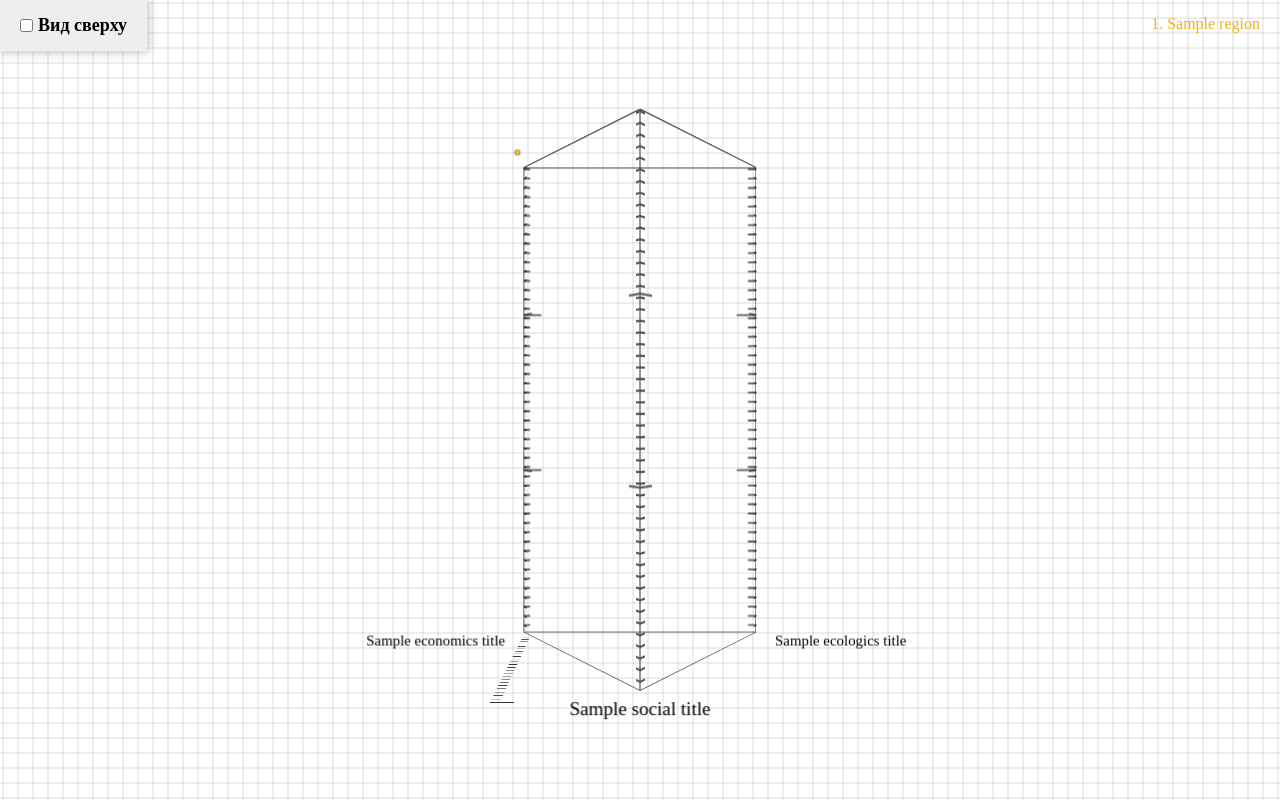
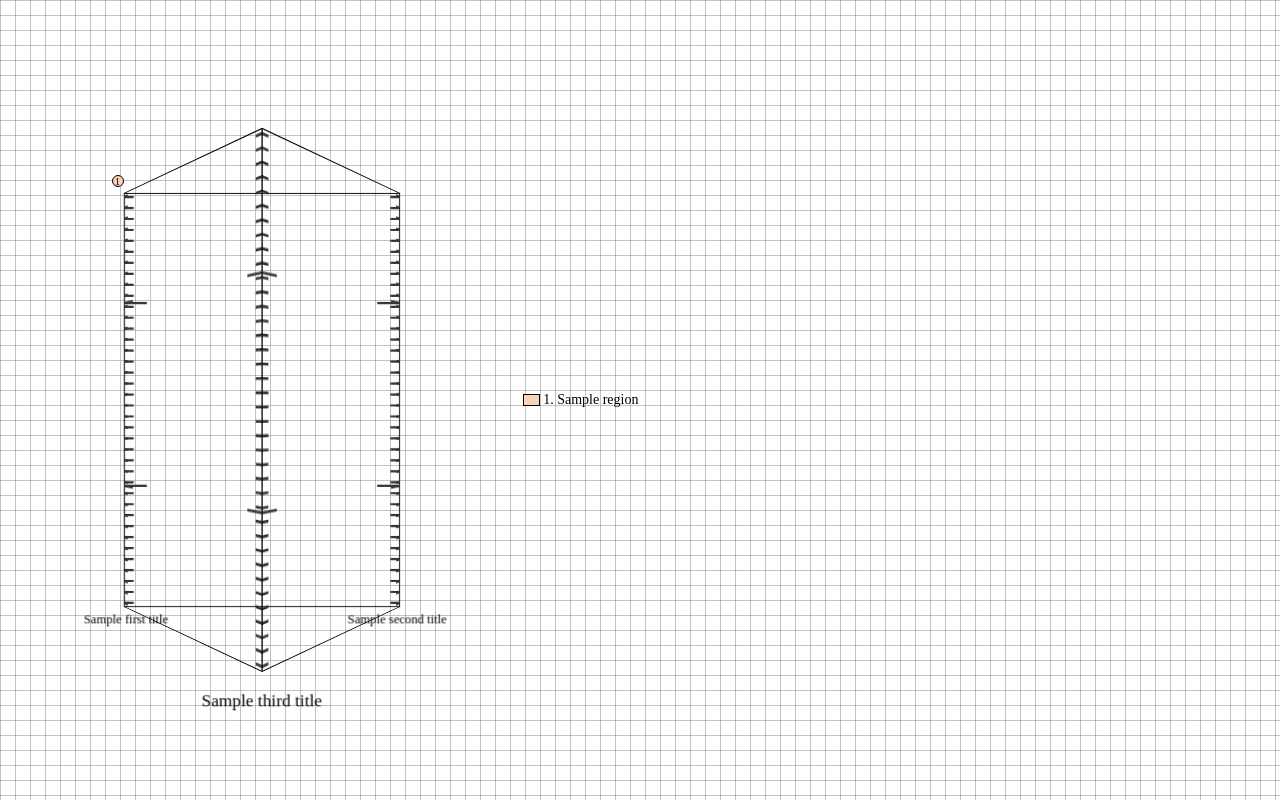
Before and after one commit to as33v/EconomicsPrism, a Flask app: template templates/prism.html in a window 1280 px wide. Run offline with Flask 2, Linux system fonts and the light colour scheme; the template is opened without the code that fills it: most values are stand-ins (such as "Sample title", 1, 10 or a date in 2020).

Commit message:
rewrited template and style

```diff
--- a/main.py
+++ b/main.py
@@ -6,10 +6,10 @@ from flask import Flask, request, render_template
 from functions import get_coordinates
 
 
-REGION_TITLE    = 'Регион'
-SOCIAL_TITLE    = 'Социо'
-ECONOMICS_TITLE = 'Экономика'
-ECOLOGICS_TITLE = 'Экология'
+REGION_TITLE = 'Регион'
+FIRST_TITLE = 'Социо'
+SECOND_TITLE = 'Экономика'
+THIRD_TITLE = 'Экология'
 
 
 app = Flask(__name__)
@@ -22,20 +22,20 @@ def index():
 
         dots = []
         for i in data[REGION_TITLE]:
-            social = data[SOCIAL_TITLE][i]
-            economics = data[ECONOMICS_TITLE][i]
-            ecologics = data[ECOLOGICS_TITLE][i]
+            first = data[FIRST_TITLE][i]
+            second = data[SECOND_TITLE][i]
+            third = data[THIRD_TITLE][i]
 
-            x, y, z = get_coordinates(social, economics, ecologics)
+            x, y, z = get_coordinates(first, second, third)
 
             dots.append({'id': int(i)+1,
                          'region': data[REGION_TITLE][i],
                          'x': x, 'y': y, 'z': z,})
 
         return render_template('prism.html', dots=dots,
-                               social_title=SOCIAL_TITLE,
-                               economics_title=ECONOMICS_TITLE,
-                               ecologics_title=ECOLOGICS_TITLE)
+                               first_title=FIRST_TITLE,
+                               second_title=SECOND_TITLE,
+                               third_title=THIRD_TITLE)
 
     return render_template('index.html')
 
--- a/static/css/prism.css
+++ b/static/css/prism.css
@@ -6,65 +6,120 @@
 
 body {
 	font-family: serif;
-	font-size: 16px;
+    overflow: hidden;
+}
+
+.main {
+    width: 100%;
+    height: 100vh;
+    background: linear-gradient(#888, transparent 1px), linear-gradient(90deg, #888, transparent 1px);
+    background-size: 15px 15px;
+
+    display: flex;
+    flex-direction: row;
+    justify-content: flex-start;
+    align-items: flex-start;
 }
 
 .scene {
-	width: 100%;
     height: 100vh;
-	background: linear-gradient(#bbb, transparent 1px), linear-gradient(90deg, #bbb, transparent 1px);
-	background-size: 15px 15px;
-	background-position: center center;
 
     display: flex;
     justify-content: center;
     align-items: center;
-
-	perspective: 1000px;
+    overflow: hidden;
 }
 
 .prism {
-	width: 250px;
-	height: 500px;
     position: relative;
     transform-style: preserve-3d;
-	transition: all .3s ease;
-    cursor: zoom-in;
+    transition: all .2s ease;
 }
 
-.side { position: absolute; width: inherit; height: inherit; border: 1px solid #333; opacity: 0.8; }
-.left-side { transform-origin: left center; transform: translateZ(-75px) rotateY(-60deg); }
-.right-side { transform-origin: right center; transform: translateZ(-75px) rotateY(60deg); }
-.back-side { transform: rotateY(180deg) translateZ(75px); }
+.side {
+    width: inherit;
+    height: inherit;
 
-.topside-bg { position: absolute; width: 250px; height: 250px; transform-origin: left top; transform: translateZ(-75px) rotateX(90deg) translateZ(-500px); }
-.topside { position: absolute; width: inherit; height: 1px; background: #333; }
-.top-first { transform-origin: center top; transform: translateZ(-75px) rotateX(90deg); }
-.top-second { transform-origin: left top; transform: translateZ(-75px) rotateX(90deg) rotateZ(60deg); }
-.top-third { transform-origin: right top; transform: translateZ(-75px) rotateX(90deg) rotateZ(-60deg); }
+    position: absolute;
+}
 
-.text { position: absolute; transition: all .3s ease; }
-.text-social { transform: translate3d(calc(125px - 50%), 500px, 161.5px); }
-.text-economics { transform: translate3d(calc(-100% - 20px), 500px, -75px); }
-.text-ecologics { transform: translate3d(270px, 500px, -75px); }
+.backside {
+    transform-origin: top;
+}
+
+.leftside {
+    transform-origin: left top;
+}
+
+.rightside {
+    transform-origin: right top;
+}
+
+.text {
+    font-size: 14px;
+
+    position: absolute;
+    top: 100%;
+    transition: all .2s ease;
+}
+
+.text.first {
+    left: 0;
+}
+
+.text.second {
+    right: 0;
+}
+
+.text.third {
+    left: 50%;
+}
 
 .dot {
+    width: 12px;
+    height: 12px;
+    color: #000;
+    font-size: 10px;
+    border: 1px solid #000;
+    border-radius: 50%;
+
     position: absolute;
-	width: 5px;
-	height: 5px;
-	font-size: 5px;
-	font-weight: bold;
-	color: #fff;
-    text-shadow: 0 0 2px #333;
     display: flex;
     justify-content: center;
     align-items: center;
-	border-radius: 50%;
-    box-shadow: 0 0 2px #333;
+    transition: all .2s ease;
 }
 
-.checkbox { padding: 15px 20px; background: #eee; box-shadow: #aaa 0 0 10px; display: flex; align-items: center; position: absolute; top: 0; left: 0; }
-.checkbox input { margin-right: 5px; }
-.checkbox label { font-size: 18px; font-weight: bold; }
+.labels {
+    flex: 1;
+    height: 100%;
+    padding: 40px 10px;
 
-.regions { padding: 15px 20px; position: absolute; top: 0; right: 0; }
+    display: flex;
+    flex-direction: column;
+    flex-wrap: wrap;
+    justify-content: center;
+    align-items: flex-start;
+}
+
+.label {
+    display: block;
+    width: 33%;
+    font-size: 14px;
+    margin: 2px 10px;
+    position: relative;
+}
+
+.label:before {
+    content: "";
+    display: block;
+    width: 15px;
+    height: 10px;
+    background: var(--background, #fff);
+    border: 1px solid #000;
+    margin-right: 3px;
+    position: absolute;
+    left: -20px;
+    top: 50%;
+    transform: translateY(-50%);
+}
--- a/static/js/main.js
+++ b/static/js/main.js
@@ -1,97 +1,110 @@
 const scene = document.querySelector('.scene');
+const prism = document.querySelector('.prism');
+const prismSides = document.querySelectorAll('.prism .side');
+const prismBackside = document.querySelector('.prism .backside');
+const prismLeftside = document.querySelector('.prism .leftside');
+const prismRightside = document.querySelector('.prism .rightside');
+const prismFirstText = document.querySelector('.prism .text.first');
+const prismSecondText = document.querySelector('.prism .text.second');
+const prismThirdText = document.querySelector('.prism .text.third');
+const dots = document.querySelectorAll('.prism .dot');
+const labelBlocks = document.querySelectorAll('.label');
 
-const prism = document.querySelector('.prism');
-const prismTextSocial = document.querySelector('.text-social');
-const prismTextEconomics = document.querySelector('.text-economics');
-const prismTextEcologics = document.querySelector('.text-ecologics');
-const prismTextSocialTranslate = 'translate3d(calc(125px - 50%), 500px, 161.5px)';
-const prismTextEconomicsTranslate = 'translate3d(calc(-100% - 20px), 500px, -75px)';
-const prismTextEcologicsTranslate = 'translate3d(270px, 500px, -75px)';
-let prismRotate = 0;
-let prismTranslateY = 0;
-let prismTranslateZ = 0;
-let prismScale = 1;
+const prismRatio = 1.5;
 
-const dots = document.querySelectorAll('.dot');
+let prismWidth = 300;
+let prismRotateY = 0;
+let prismTopside = false;
 
-const getDotTranslate = dot => {
-	let x = dot.dataset.x * 250;
-	let y = 500 - (dot.dataset.y * 500);
-	let z = (dot.dataset.z * 216.5) - 75;
+function getDotTranslate(dot) {
+    let prismHeight = prismWidth * prismRatio;
+    let innerHeight = Math.sqrt((prismWidth*prismWidth) - ((prismWidth/2)*(prismWidth/2)));
+    let center = innerHeight / 3;
+
+	let x = dot.dataset.x * prismWidth;
+	let y = prismHeight - (dot.dataset.y * prismHeight);
+	let z = (dot.dataset.z * innerHeight) - center;
+
 	return 'translate3d(' + x.toFixed(1) + 'px, ' + y.toFixed(1) + 'px, ' + z.toFixed(1) + 'px) translate(-50%, -50%)';
-};
+}
 
-const getPrismScale = () => 'scale3d(' + prismScale + ', ' + prismScale + ', ' + prismScale + ')';
+function sceneSetup() {
+    let innerHeight = Math.sqrt((prismWidth*prismWidth) - ((prismWidth/2)*(prismWidth/2)));
+    let center = innerHeight / 3;
+    let takeaway = innerHeight - center;
 
-const topSideBtn = document.getElementById('topSideBtn');
-let topSide = false;
+    scene.style.width = (prismWidth + takeaway + 50) + 'px';
 
-prism.addEventListener('click', e => {
-    prismScale = prismScale == 1 ? 2 : 1;
-    prismTranslateY = 0;
-    if (!topSideBtn.checked) {
-        prism.style.transform = 'rotateY(' + prismRotate + 'deg) translateY(' + prismTranslateY + 'px) ' + getPrismScale();
-    } else {
-        if (prismScale > 1) prismTranslateZ = -100;
-        else prismTranslateZ = 0;
-		prism.style.transform = 'rotateX(90deg) translateZ(' + prismTranslateZ + 'px)' + getPrismScale();
-    }
+    prism.style.width = prismWidth + 'px';
+    prism.style.height = (prismWidth * prismRatio) + 'px';
+
+    if (prismTopside) {
+        scene.style.perspective = 'none';
+
+        prism.style.transform = 'rotateX(90deg)';
+
+        prismSides.forEach(side => {
+            side.style.border = 'none';
+            side.style.borderTop = '1px solid #000';
+            side.style.background = 'none';
         });
 
-window.addEventListener('keydown', e => {
-	if (!topSideBtn.checked) {
-		if (e.keyCode === 37) prismRotate += 10;
-		if (e.keyCode === 39) prismRotate -= 10;
-        if (prismScale > 1) {
-            if (e.keyCode === 38 && prismTranslateY < 400) prismTranslateY += 50;
-            if (e.keyCode === 40 && prismTranslateY > -400) prismTranslateY -= 50;
-        }
+        prismBackside.style.transform = 'translateZ(' + -center + 'px) rotateX(90deg)';
+        prismLeftside.style.transform = 'translateZ(' + -center + 'px) rotateY(-60deg) rotateX(90deg)';
+        prismRightside.style.transform = 'translateZ(' + -center + 'px) rotateY(60deg) rotateX(90deg)';
 
-        prism.style.transform = 'rotateY(' + prismRotate + 'deg) translateY(' + prismTranslateY + 'px) ' + getPrismScale();
-		prismTextSocial.style.transform = prismTextSocialTranslate + ' rotateY(' + -prismRotate + 'deg)';
-		prismTextEconomics.style.transform = prismTextEconomicsTranslate + ' rotateY(' + -prismRotate + 'deg)';
-		prismTextEcologics.style.transform = prismTextEcologicsTranslate + ' rotateY(' + -prismRotate + 'deg)';
+        prismFirstText.style.transform = 'translate3d(-50%, 10px, ' + (-center-20) + 'px) rotateX(-90deg)';
+        prismSecondText.style.transform = 'translate3d(50%, 10px, ' + (-center-20) + 'px) rotateX(-90deg)';
+        prismThirdText.style.transform = 'translate3d(-50%, 10px, ' + (innerHeight - center + 20) + 'px) rotateX(-90deg)';
 
         dots.forEach(dot => {
-			dot.style.transform = getDotTranslate(dot) + ' rotateY(' + -prismRotate + 'deg)';
-		});
-    }
-});
-
-topSideBtn.addEventListener('change', e => {
-	if (e.target.checked) {
-        if (prismScale > 1) prismTranslateZ = -100;
-        else prismTranslateZ = 0;
-		scene.style.perspective = 'none';
-		prism.style.transform = 'rotateX(90deg) translateY(' + prismTranslateY + 'px) TranslateZ(' + prismTranslateZ + 'px)' + getPrismScale();
-		prismTextSocial.style.transform = prismTextSocialTranslate + ' rotateX(-90deg)';
-		prismTextEconomics.style.transform = prismTextEconomicsTranslate + ' rotateX(-90deg)';
-		prismTextEcologics.style.transform = prismTextEcologicsTranslate + ' rotateX(-90deg)';
-
-		dots.forEach(dot => {
-			dot.style.transform = getDotTranslate(dot) + ' rotateX(-90deg)';
+            dot.style.transform = getDotTranslate(dot) + 'rotateX(-90deg)';
         });
     } else {
         scene.style.perspective = '1000px';
-		prism.style.transform = 'rotateY(' + prismRotate + 'deg) translateY(' + prismTranslateY + 'px) ' + getPrismScale();
-		prismTextSocial.style.transform = prismTextSocialTranslate + ' rotateY(' + -prismRotate + 'deg)';
-		prismTextEconomics.style.transform = prismTextEconomicsTranslate + ' rotateY(' + -prismRotate + 'deg)';
-		prismTextEcologics.style.transform = prismTextEcologicsTranslate + ' rotateY(' + -prismRotate + 'deg)';
+
+        prism.style.transform = 'rotateY(' + prismRotateY + 'deg)';
+
+        prismSides.forEach(side => {
+            side.style.border = '1px solid #000';
+            side.style.background = 'url(/static/img/bg.svg)';
+            side.style.backgroundSize = 'cover';
+            side.style.backgroundPosition = 'center';
+        });
+
+        prismBackside.style.transform = 'translateZ(' + -center + 'px)';
+        prismLeftside.style.transform = 'translateZ(' + -center + 'px) rotateY(-60deg)';
+        prismRightside.style.transform = 'translateZ(' + -center + 'px) rotateY(60deg)';
+
+        prismFirstText.style.transform = 'translate3d(-50%, 10px, ' + (-center-20) + 'px) rotateY(' + -prismRotateY + 'deg)';
+        prismSecondText.style.transform = 'translate3d(50%, 10px, ' + (-center-20) + 'px) rotateY(' + -prismRotateY + 'deg)';
+        prismThirdText.style.transform = 'translate3d(-50%, 10px, ' + (innerHeight - center + 20) + 'px) rotateY(' + -prismRotateY + 'deg)';
 
         dots.forEach(dot => {
-			dot.style.transform = getDotTranslate(dot) + ' rotateY(' + -prismRotate + 'deg)';
+            dot.style.transform = getDotTranslate(dot) + ' rotateY(' + -prismRotateY + 'deg)';
         });
     }
+}
+
+function dotsColorize() {
+    let degree = Math.random()*360;
+    for (let i = 0; i < dots.length; i++) {
+        dots[i].style.background = 'hsl(' + (degree+(i*10)) + ', 85%, 85%)';
+        labelBlocks[i].style.setProperty('--background', 'hsl(' + (degree+(i*10)) + ', 85%, 85%)');
+    }
+}
+
+
+window.addEventListener('keydown', e => {
+    if (e.keyCode === 37) prismRotateY -= 10;
+    if (e.keyCode === 39) prismRotateY += 10;
+    if (e.keyCode === 38 && prismWidth < 450) prismWidth += 10;
+    if (e.keyCode === 40 && prismWidth > 200) prismWidth -= 10;
+    if (e.keyCode === 32) prismTopside = !prismTopside;
+    if (e.keyCode === 68) dotsColorize();
+    sceneSetup();
 });
 
-document.addEventListener('DOMContentLoaded', e => {
-    const regions = document.querySelectorAll('.regions li');
 
-    for (let i = 0; i < dots.length; i++) {
-        let randomColor = '#' + Math.floor(Math.random()*16777215).toString(16);
-
-        dots[i].style.transform = getDotTranslate(dots[i]);
-        dots[i].style.background = randomColor;
-        regions[i].style.color = randomColor;
-    }
-});
+sceneSetup();
+dotsColorize();
--- a/templates/prism.html
+++ b/templates/prism.html
@@ -6,24 +6,16 @@
 		<title>Economics Prism</title>
 	</head>
 	<body>
+        <div class="main">
             <div class="scene">
-			<div class="checkbox">
-				<input type="checkbox" id="topSideBtn">
-				<label for="topSideBtn">Вид сверху</label>
-			</div>
                 <div class="prism">
-				<div class="side left-side"><img src="/static/img/bg.svg"/></div>
-				<div class="side right-side"><img src="/static/img/bg.svg"/></div>
-				<div class="side back-side"><img src="/static/img/bg.svg"/></div>
+                    <div class="side backside"></div>
+                    <div class="side leftside"></div>
+                    <div class="side rightside"></div>
 
-				<img src="/static/img/topbg.svg" class="topside-bg"/>
-				<div class="topside top-first"></div>
-				<div class="topside top-second"></div>
-				<div class="topside top-third"></div>
-
-				<div class="text text-economics">{{ economics_title }}</div>
-				<div class="text text-ecologics">{{ ecologics_title }}</div>
-				<div class="text text-social">{{ social_title }}</div>
+                    <div class="text first">{{ first_title }}</div>
+                    <div class="text second">{{ second_title }}</div>
+                    <div class="text third">{{ third_title }}</div>
 
                     {% for dot in dots %}
                     <div class="dot" data-x="{{ dot['x'] }}" data-y="{{ dot['y'] }}" data-z="{{ dot['z'] }}">
@@ -31,12 +23,11 @@
                     </div>
                     {% endfor %}
                 </div>
-            <div class="regions">
-                <ol>
+            </div>
+            <div class="labels">
                 {% for dot in dots %}
-                    <li>{{ dot['region'] }}</li>
+                <div class="label">{{ loop.index }}. {{ dot['region'] }}</div>
                 {% endfor %}
-                </ol>
             </div>
         </div>
 
```
Also changed, not shown: functions.py (+6 -4 lines). Lines whose indentation alone changed are shown as unchanged.
